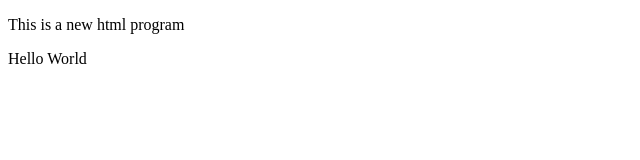
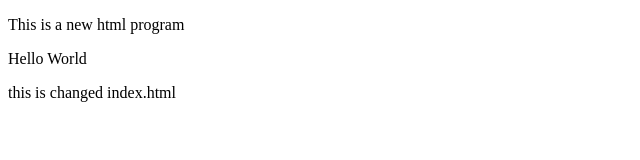
Before and after one commit to Durgesh15/pp2, a plain HTML site: page index.html in a window 1280 px wide. Shown: the whole page, without its empty margins (0-640 px from the left). Drawn offline with Linux system fonts and the light colour scheme.

Commit message:
chnged index.html

```diff
--- a/index.html
+++ b/index.html
@@ -6,5 +6,6 @@
 <body>
 <p>This is a new html program</p>
 <p>Hello World</p>
+<p>this is changed index.html</p>
 </body>
 </html>
```
